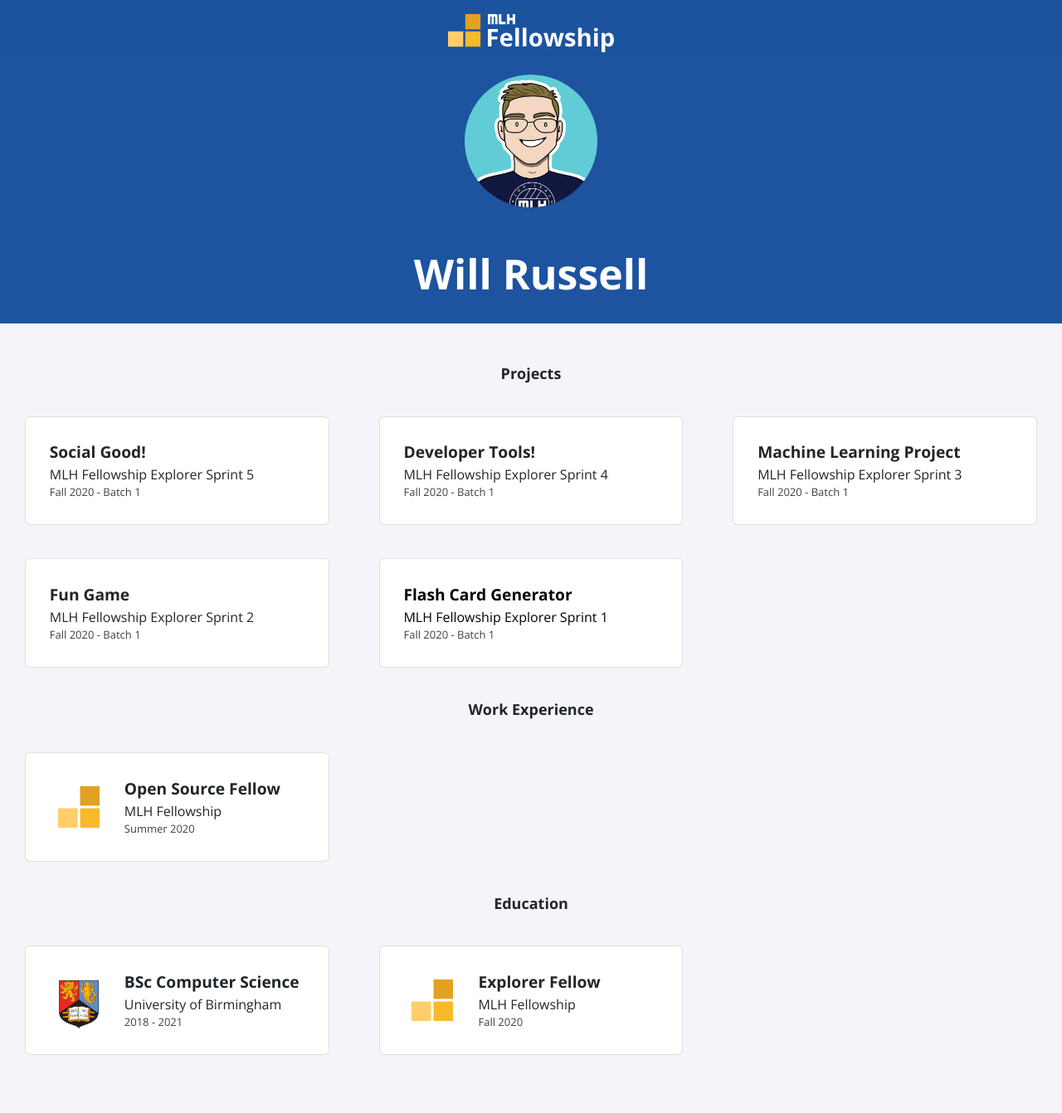
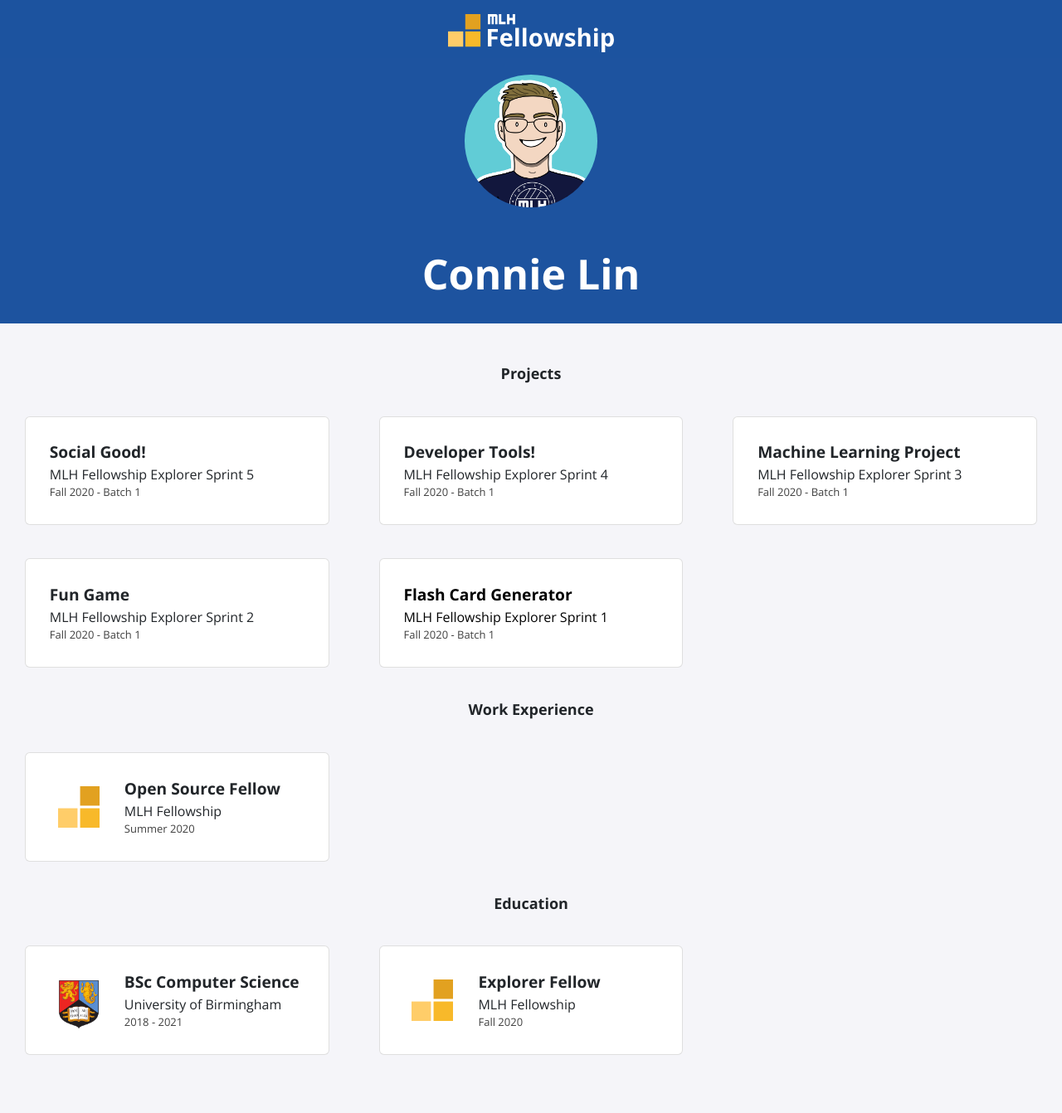
Before and after one commit to connieJ-lin/connieJ-lin.github.io, a Jekyll site: the page built from index.html, in a window 1280 px wide. Shown: the whole page at 83% size. Built offline with Jekyll 4.4.1, drawn with Linux system fonts in a browser that asks for light colours; nearby versions of some CDN libraries.

Commit message:
Update _config.yml to include my personal info

```diff
--- a/_config.yml
+++ b/_config.yml
@@ -1,11 +1,11 @@
-title: "Will Russell"
-email: fellowship@mlh.io
+title: "Connie Lin"
+email: connie.lin@mail.utoronto.ca
 description: >- # this means to ignore newlines until "baseurl:"
   Write an awesome description for your new site here. You can edit this
   line in _config.yml. It will appear in your document head meta (for
   Google search results) and in your feed.xml site description.
 baseurl: "/"
-url: "/portfolio-template"
+url: "https://connieJ-lin.github.io/"
 twitter_username: mlhacks
 github_username:  mlh-fellowship
 
```
